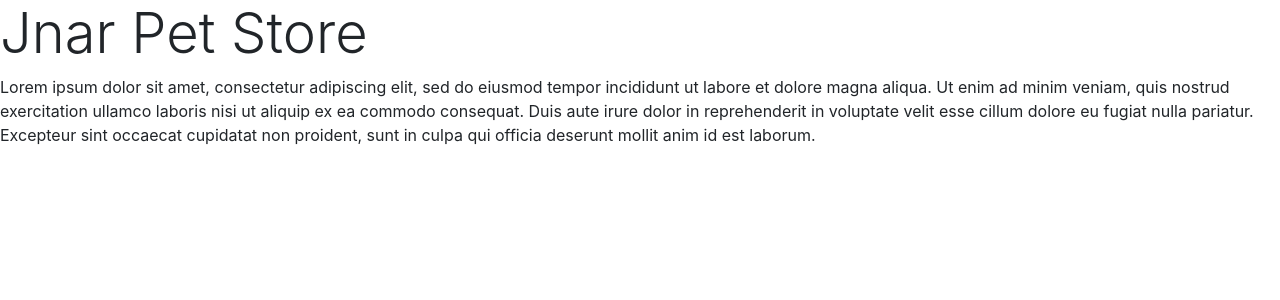
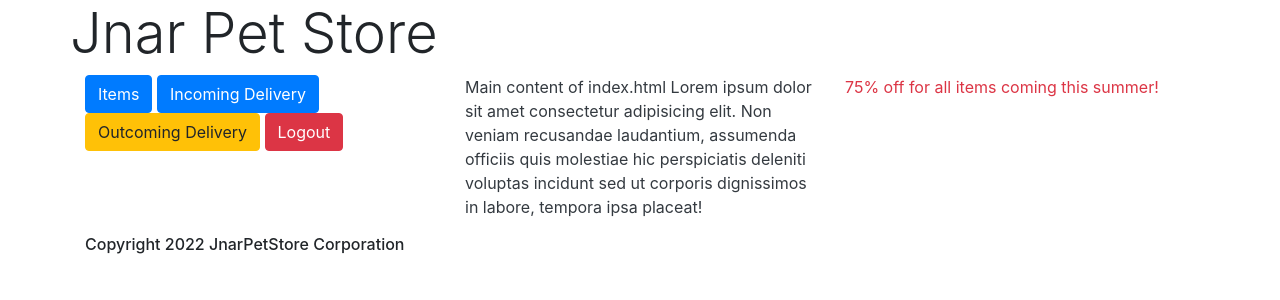
Before and after one commit to Jnarrr/JnarPetStore, a Django app: page / in a window 1280 px wide. Shown: the top 300 px of the page. Run offline with Django 4.2, Linux system fonts and the light colour scheme.

Commit message:
Created layout.html and about.html

```diff
--- a/ManageItemsSample/templates/index.html
+++ b/ManageItemsSample/templates/index.html
@@ -4,18 +4,10 @@
     <meta http-equiv="X-UA-Compatible" content="IE=edge">
     <meta name="viewport" content="width=device-width, initial-scale=1.0">
     <title>Document</title>
-    <link rel="stylesheet" href="https://cdn.jsdelivr.net/npm/bootstrap@4.3.1/dist/css/bootstrap.min.css" integrity="sha384-ggOyR0iXCbMQv3Xipma34MD+dH/1fQ784/j6cY/iJTQUOhcWr7x9JvoRxT2MZw1T" crossorigin="anonymous">
-        <script src="https://code.jquery.com/jquery-3.3.1.slim.min.js" integrity="sha384-q8i/X+965DzO0rT7abK41JStQIAqVgRVzpbzo5smXKp4YfRvH+8abtTE1Pi6jizo" crossorigin="anonymous"></script>
 </head>
 <body>
-
-    <div class="container-fluid">
-
-        <div class="row"><h1 class="display-4">Jnar Pet Store</h1></div>
-
-        <div class="row"><p>Lorem ipsum dolor sit amet, consectetur adipiscing elit, sed do eiusmod tempor incididunt ut labore et dolore magna aliqua. Ut enim ad minim veniam, quis nostrud exercitation ullamco laboris nisi ut aliquip ex ea commodo consequat. Duis aute irure dolor in reprehenderit in voluptate velit esse cillum dolore eu fugiat nulla pariatur. Excepteur sint occaecat cupidatat non proident, sunt in culpa qui officia deserunt mollit anim id est laborum.</p></div>
-            <div class="col"></div>
-        <div class="row"></div>
-    </div>
+    {% extends 'layout.html' %}
+    {% block header %}Jnar Pet Store{% endblock %}
+    {% block maincontent %}Main content of index.html Lorem ipsum dolor sit amet consectetur adipisicing elit. Non veniam recusandae laudantium, assumenda officiis quis molestiae hic perspiciatis deleniti voluptas incidunt sed ut corporis dignissimos in labore, tempora ipsa placeat!{% endblock %}
 </body>
 </html>
--- /dev/null
+++ b/ManageItemsSample/templates/layout.html
@@ -0,0 +1,36 @@
+<html lang="en">
+<head>
+    <meta charset="UTF-8">
+    <meta http-equiv="X-UA-Compatible" content="IE=edge">
+    <meta name="viewport" content="width=device-width, initial-scale=1.0">
+    <title>Document</title>
+    <link rel="stylesheet" href="https://cdn.jsdelivr.net/npm/bootstrap@4.3.1/dist/css/bootstrap.min.css" integrity="sha384-ggOyR0iXCbMQv3Xipma34MD+dH/1fQ784/j6cY/iJTQUOhcWr7x9JvoRxT2MZw1T" crossorigin="anonymous">
+    <script src="https://code.jquery.com/jquery-3.3.1.slim.min.js" integrity="sha384-q8i/X+965DzO0rT7abK41JStQIAqVgRVzpbzo5smXKp4YfRvH+8abtTE1Pi6jizo" crossorigin="anonymous"></script>
+</head>
+<body>
+    <div class="container">
+        <div class="row"><h1 class="display-4">{% block header %}{% endblock %}</h1>
+            <div class="col"></div>
+        </div>
+        <div class="row">
+            <!--MENU-->
+            <div class="col">
+                <div class="d-grid gap-2">
+                    <button type="button" class="btn btn-primary">Items</button>
+                    <button type="button" class="btn btn-primary">Incoming Delivery</button>
+                    <button type="button" class="btn btn-warning">Outcoming Delivery</button>
+                    <button type="button" class="btn btn-danger">Logout</button>
+                </div>
+            </div>
+            <!--CONTENT-->
+            <div class="col"><p class="fs-6 text-dark">{% block maincontent %}{% endblock %}</p></div>
+            <!--ANNOUNEMENTS-->
+            <div class="col"><p class="fs-6 text-danger">75% off for all items coming this summer!</p></div>
+        </div>
+        <!--FOOTER-->
+        <div class="row">
+            <div class="col"><h6>Copyright 2022 JnarPetStore Corporation</h6></div>
+        </div>
+    </div>
+</body>
+</html>
--- a/ManageItemsSample/urls.py
+++ b/ManageItemsSample/urls.py
@@ -3,4 +3,5 @@ from . import views
 
 urlpatterns = [
     path('', views.main),
+    path('aboutus/', views.aboutus),
 ]
--- a/ManageItemsSample/views.py
+++ b/ManageItemsSample/views.py
@@ -3,3 +3,6 @@ from django.shortcuts import render
 # Create your views here.
 def main(request):
     return render(request, 'index.html')
+
+def aboutus(request):
+    return render(request, 'aboutus.html')
--- a/SampleWebsite/urls.py
+++ b/SampleWebsite/urls.py
@@ -3,4 +3,5 @@ from django.contrib import admin
 
 urlpatterns = [
     path('', include('ManageItemsSample.urls')),
+    path('aboutus/', include('ManageItemsSample.urls')),
 ]
```
Also changed, not shown: ManageItemsSample/templates/aboutus.html (added, +13 -0 lines).
